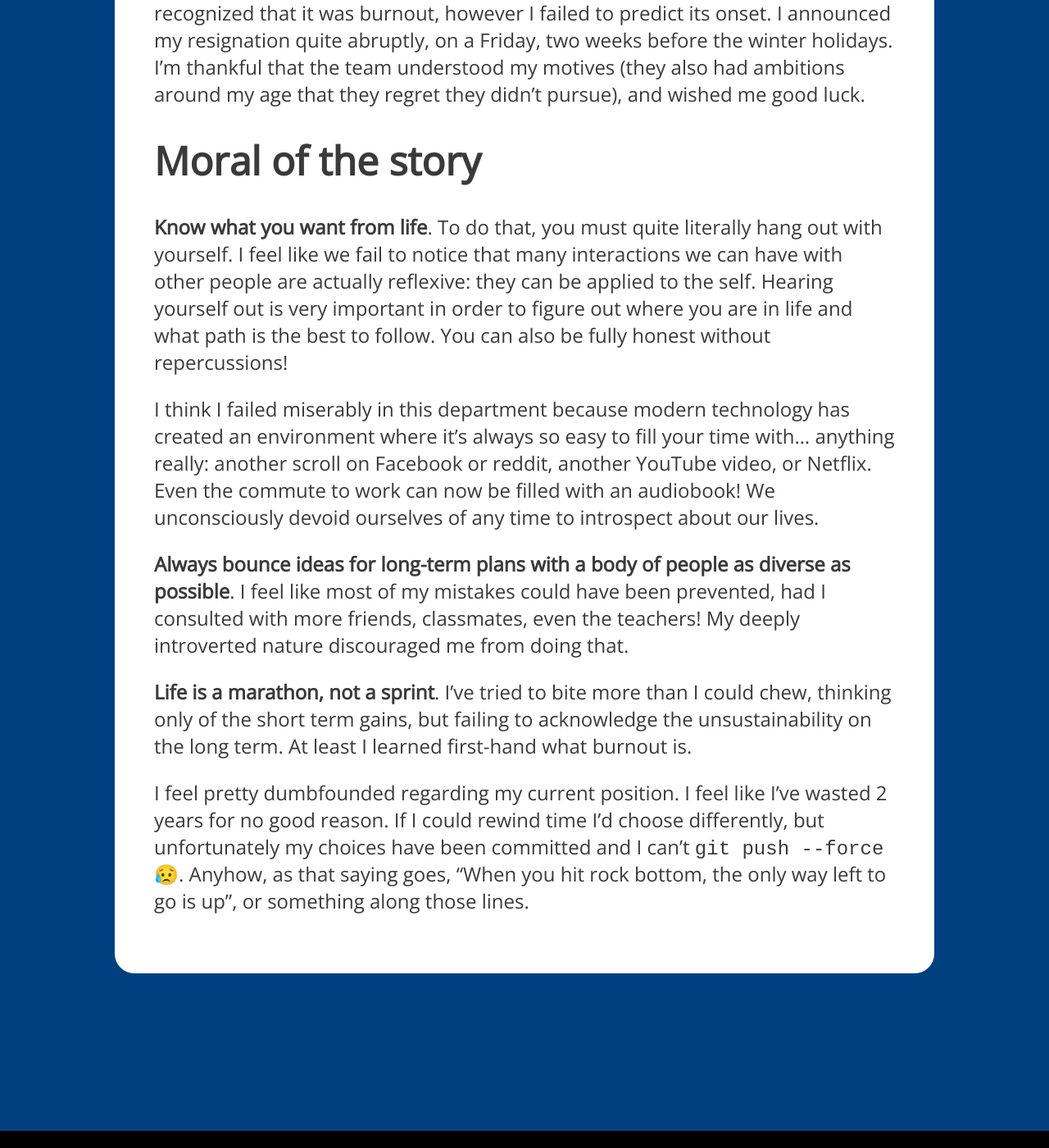
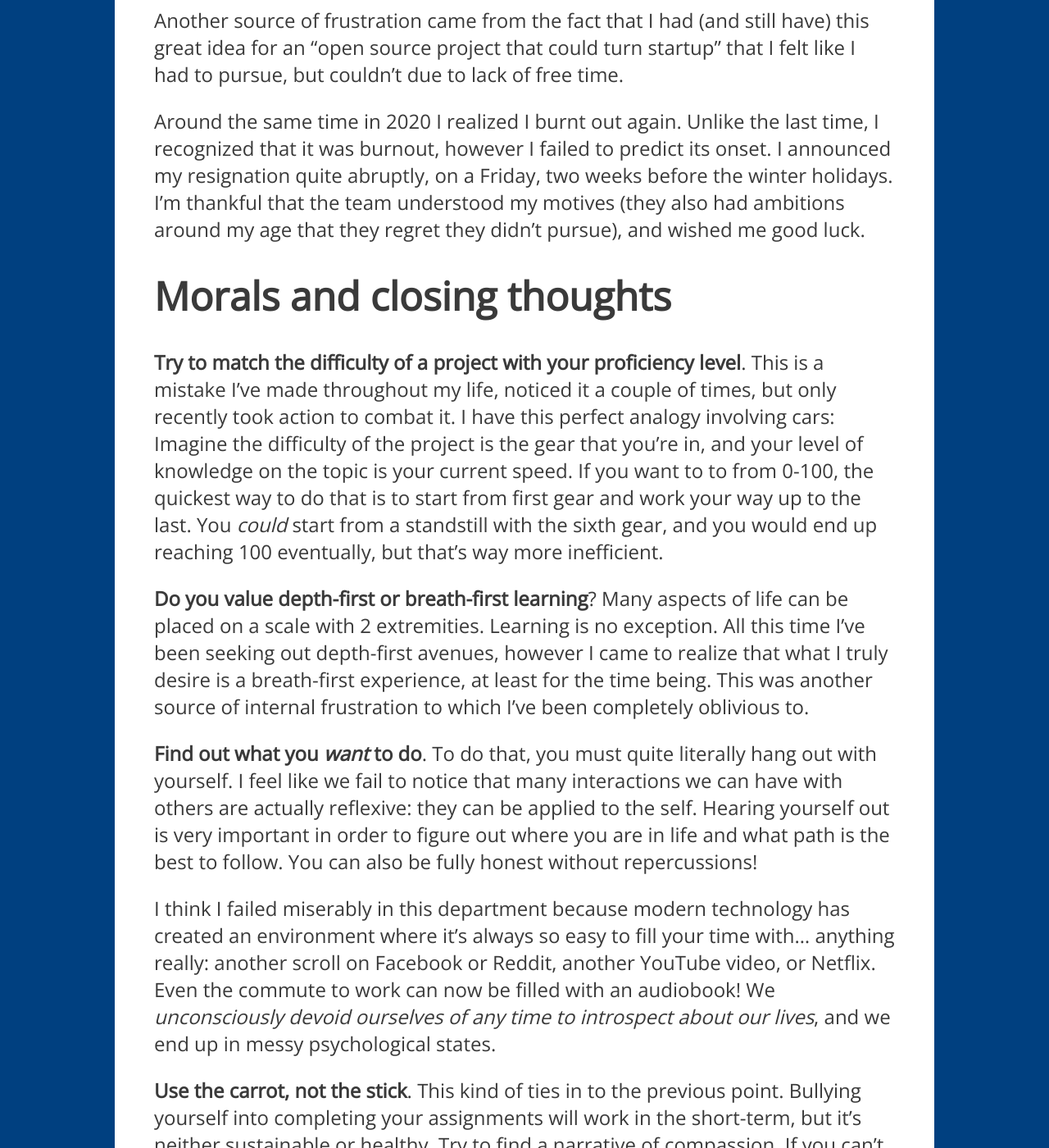
Before and after one commit to nomius10/detether, a Jekyll site: the page built from _posts/2021-03-27-new-reasoning.md, in a window 1280 px wide and 1400 px high, scrolled down 4148 px. Shown: the whole window at 82% size. Built offline with Jekyll 4.4.1, drawn with Linux system fonts in a browser that asks for light colours; some of the changed text lies outside the part shown.

Commit message:
addendums

````diff
--- a/_posts/2021-03-27-new-reasoning.md
+++ b/_posts/2021-03-27-new-reasoning.md
@@ -2,13 +2,14 @@
 layout: default
 title:  "New reasoning"
 date:   2021-03-27 21:31:00 +0200
-categories: ramblings
+edited: 2021-03-29 17:41:00 +0200
+tags:   ramblings
 ---
 
 
-Originally I was going to write this post somewhere in 2020, but I've needlessly delayed that due to falling to the common pitfall of designing the blog instead of writing down the message. I've basically put the cart before the horse (yet again).
+Originally I was going to write this post somewhere in 2020, but I've needlessly delayed that due to bikeshedding: I've tried to write my blog in Rust + Actix-web thinking I could hit two birds with one stone (but got demoralized because it was an overengineered project), I've wasted time on the CSS (designed the site CSS-first and got frustrated due to indecisiveness and lack of artistic talent). In the end I've decided to stop putting the cart before the horse, and actually write my posts.
 
-This article is a rambling about my poor life choices after graduating college, as well as describing what burnout can look like. I doubt this article is of any use to anyone else, but it is of use to me as it provides some closure for this chapter of my life.
+This article is a rambling about my poor life choices after graduating college, as well as describing what burnout can look like. I doubt this article is of any use to anyone else, but it is of use to me as it provides some closure for this chapter of my life; It's a way of consolidation what I've learned from the past two years and move on.
 
 # A ride... downward
 
@@ -28,32 +29,38 @@
 I picked the hardest programme available: AI. And I'm a systems kind of guy.
 ```
 
-My reasoning was that if most master's programmes are lukewarm, then why not pick the one from which I could learn the most? I could cross-pollenate ideas from AI with systems programming. That prospect seemed interesting, plus the firm at which I worked part-time was in the image-recognition business. So, win-win? wrong...
+My reasoning was that if most master's programmes are lukewarm, then why not pick the one from which I could learn the most? Maybe I could cross-pollenate ideas from AI with systems programming. That prospect seemed interesting, plus the firm at which I worked part-time was in the image-recognition business. So, win-win? wrong...
 
 Firstly, I really didn't like AI at all, and it took me a while to realize that. I should have had a pretty good guess that I didn't, since my experience with my diploma project (a research topic that personally felt soul-crushing, relied heavily on a paper by google, and with which I barely scratched the surface) wasn't that great, however I dismissed that as my blunder since the was topic was niche and picked by me. At a conscious level I thought that I like AI, but deep within the unconscious I liked systems programming, not AI. This added to my cognitive dissonance.
 
 Secondly, the AI programme is the one that barely lets you get away with working part-time. In addition to that, I was TA-ing two bachelor modules. This resulted in me underperforming in all 3 areas (job, TA, master's) due to lack of time: some days I'd leave at 7AM and get back at 7PM, and I didn't even realize I was working myself to the bone until a roommate pointed that out. And he was right. With this schedule, weekends were "homework days", and I barely had time for anything. I'd often find myself staring at the screen in my room, knowing I had homework to do, yet being absolutely unable to start. I'd stare at the screen with my editor opened for hours and not be able to press the keys. I was stunned because I didn't know what was wrong with me (spoiler: it was burnout). I'd emotionally bully myself, but only get weak results. Add that to the cognitive dissonance.
 
-Thirdly, the level of dedication shown by the teachers was _lower_ than that of the bachelor's programme, which was very disappointing. I was expecting the exact opposite. I felt pretty let-down, because I was striving to do the best at the laboratory, but my extra effort compared to my peers felt wasted effort as I wasn't appreciated or rewarded for it. Some lectures had semi-mandatory participation and were unbearably monotonous to the point that I actually felt I could learn more on my own than from those dictations. This really made me question if following the master is worth it at all. Why not follow some Coursera courses or whatever in my spare time instead of pretending I'm progressing? Add that to the cognitive dissonance.
+Thirdly, the **level of dedication shown by the teachers was _lower_ than that of the bachelor's programme**, which was very disappointing. I was expecting the exact opposite. I felt pretty let-down, because I was striving to do the best at the laboratory, but my extra effort compared to my peers felt wasted effort as I wasn't appreciated or rewarded for it. Some modules had semi-mandatory participation and were unbearably monotonous to the point that I actually felt I could learn more on my own rather than from those dictations. This really made me question if following the master is worth it at all. Why not follow some Coursera courses or whatever in my spare time instead of pretending I'm progressing? Add that to the cognitive dissonance.
 
 The breaking point was the winter break at the end of 2019: at that point I've amassed a debt of a couple of homeworks and many incomplete lab assignments. I knew that by working everyday of the 3 week "vacation", I'd be able to recuperate. I still had that mindset of "bullying" myself into progressing. What happened in reality was my strongest escapist episode of my life: I binged anime and tv-shows for 2 weeks straight. Nothing else. I'd wake up, watch some isekai anime on my laptop, occasionally eat, then go to sleep. By the start of the third week I knew something must be wrong, and came to the conclusion that I should just quit my master's. It wasn't going to work. I stopped showing up in 2020 (except for TA-ing, I actually cared about that more than the other 2), and for a while I felt relieved. I switched to full-time at my job, and that was that.
 
 ## Second burnout
 
-Throughout 2020 things were going pretty well. However, as time passed I came to see that I was doing a lot of python scripting, and started to remember my original creed: "Prioritize learning over monetary gain". At that point I started to feel like I wasn't learning enough. So I've started learning in my free time, which worked for a while. I even gave up TA-ing in order to be more dedicated to learning in my spare time. However, something was amiss. At the end of the workday I'd have very little energy left in me to dedicate to something else. If I pushed myself to work on something, I'd underperform the next day. It felt like a curse.
+Throughout 2020 things were going pretty well. However, as time passed I came to see that I was doing a lot of python scripting, and started to remember my original creed: _"Prioritize learning over monetary gain"_. At that point I started to feel like I wasn't learning enough. So I've started learning in my free time, which worked for a while. I even gave up TA-ing in order to be more dedicated to learning in my spare time. However, something was amiss. At the end of the workday I'd have very little energy left in me to dedicate to something else. If I pushed myself to work on something, I'd underperform the next day. It felt like a curse.
 
 Another source of frustration came from the fact that I had (and still have) this great idea for an "open source project that could turn startup" that I felt like I had to pursue, but couldn't due to lack of free time.
 
 Around the same time in 2020 I realized I burnt out again. Unlike the last time, I recognized that it was burnout, however I failed to predict its onset. I announced my resignation quite abruptly, on a Friday, two weeks before the winter holidays. I'm thankful that the team understood my motives (they also had ambitions around my age that they regret they didn't pursue), and wished me good luck.
 
-# Moral of the story
+# Morals and closing thoughts
 
-**Know what you want from life**. To do that, you must quite literally hang out with yourself. I feel like we fail to notice that many interactions we can have with other people are actually reflexive: they can be applied to the self. Hearing yourself out is very important in order to figure out where you are in life and what path is the best to follow. You can also be fully honest without repercussions!
+**Try to match the difficulty of a project with your proficiency level**. This is a mistake I've made throughout my life, noticed it a couple of times, but only recently took action to combat it. I have this perfect analogy involving cars: Imagine the difficulty of the project is the gear that you're in, and your level of knowledge on the topic is your current speed. If you want to to from 0-100, the quickest way to do that is to start from first gear and work your way up to the last. You _could_ start from a standstill with the sixth gear, and you would end up reaching 100 eventually, but that's way more inefficient.
 
-I think I failed miserably in this department because modern technology has created an environment where it's always so easy to fill your time with... anything really: another scroll on Facebook or reddit, another YouTube video, or Netflix. Even the commute to work can now be filled with an audiobook! We unconsciously devoid ourselves of any time to introspect about our lives.
+**Do you value depth-first or breath-first learning**? Many aspects of life can be placed on a scale with 2 extremities. Learning is no exception. All this time I've been seeking out depth-first avenues, however I came to realize that what I truly desire is a breath-first experience, at least for the time being. This was another source of internal frustration to which I've been completely oblivious to.
+
+**Find out what you _want_ to do**. To do that, you must quite literally hang out with yourself. I feel like we fail to notice that many interactions we can have with others are actually reflexive: they can be applied to the self. Hearing yourself out is very important in order to figure out where you are in life and what path is the best to follow. You can also be fully honest without repercussions!
+
+I think I failed miserably in this department because modern technology has created an environment where it's always so easy to fill your time with... anything really: another scroll on Facebook or Reddit, another YouTube video, or Netflix. Even the commute to work can now be filled with an audiobook! We _unconsciously devoid ourselves of any time to introspect about our lives_, and we end up in messy psychological states.
+
+**Use the carrot, not the stick**. This kind of ties in to the previous point. Bullying yourself into completing your assignments will work in the short-term, but it's neither sustainable or healthy. Try to find a narrative of compassion. If you can't, then maybe you're not doing the right thing and need to reevaluate, like I should've.
 
 **Always bounce ideas for long-term plans with a body of people as diverse as possible**. I feel like most of my mistakes could have been prevented, had I consulted with more friends, classmates, even the teachers! My deeply introverted nature discouraged me from doing that.
 
-**Life is a marathon, not a sprint**. I've tried to bite more than I could chew, thinking only of the short term gains, but failing to acknowledge the unsustainability on the long term. At least I learned first-hand what burnout is.
+**Life is a marathon, not a sprint**. I've had this idea in my head, planted by media and motivational speakers, that I could overcome heavy workloads if I believed in myself, and that I could grow a lot from that. But, as Nietzche stated in "He who has a why can muster any how", I was lacking deep down a "why". On a conscious level I believed that's what I desired, but on a subconscious level the opposite was true, which made me crumble. I've also tried to bite more than I could chew. I was thinking only of the short term gains, but failing to acknowledge the unsustainability in the long term. At least I learned first-hand what burnout is.
 
-I feel pretty dumbfounded regarding my current position. I feel like I've wasted 2 years for no good reason. If I could rewind time I'd choose differently, but unfortunately my choices have been committed and I can't `git push --force` 😥. Anyhow, as that saying goes, "When you hit rock bottom, the only way left to go is up", or something along those lines.
+I feel pretty dumbfounded regarding my current position. I feel like I've wasted 2 years for no good reason. If I could rewind time I'd choose differently, but unfortunately my choices have been committed and I can't `git push --force` 😥. Anyhow, as that saying goes, "When you hit rock bottom, the only way left to go is up". Well, truth be told, my situation is not that dramatic, but the takeaway is the same: the only way I can move now is forward.
````
